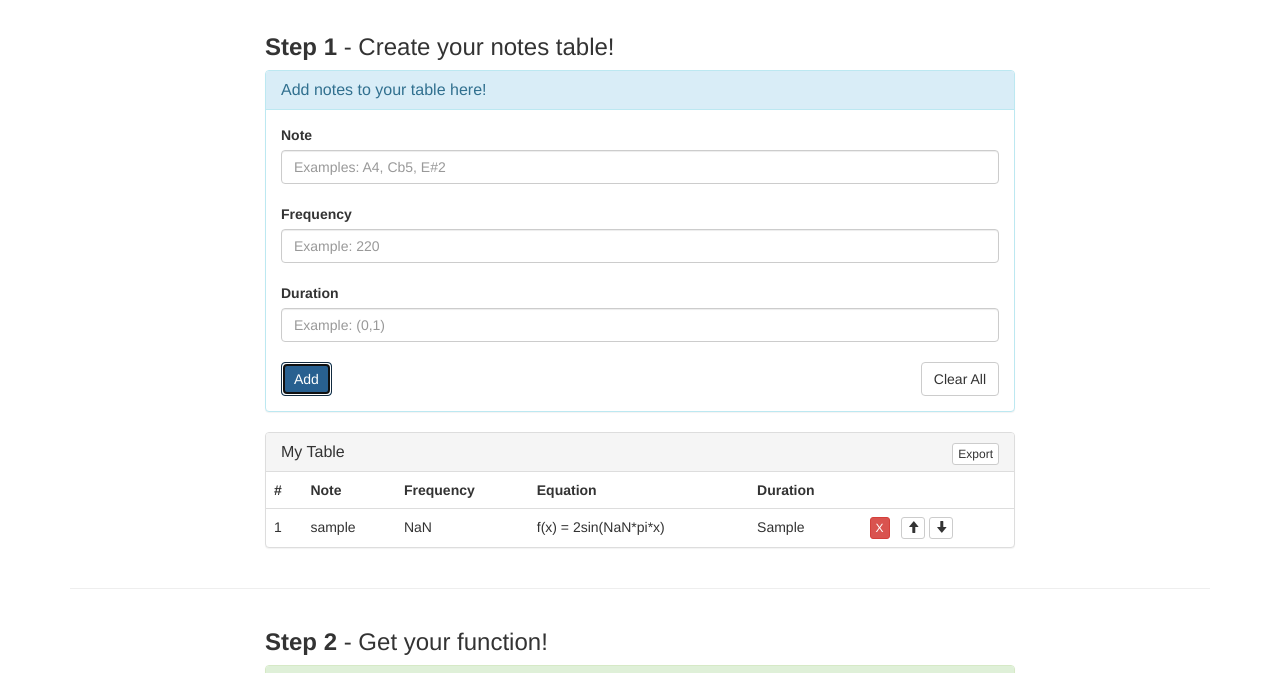
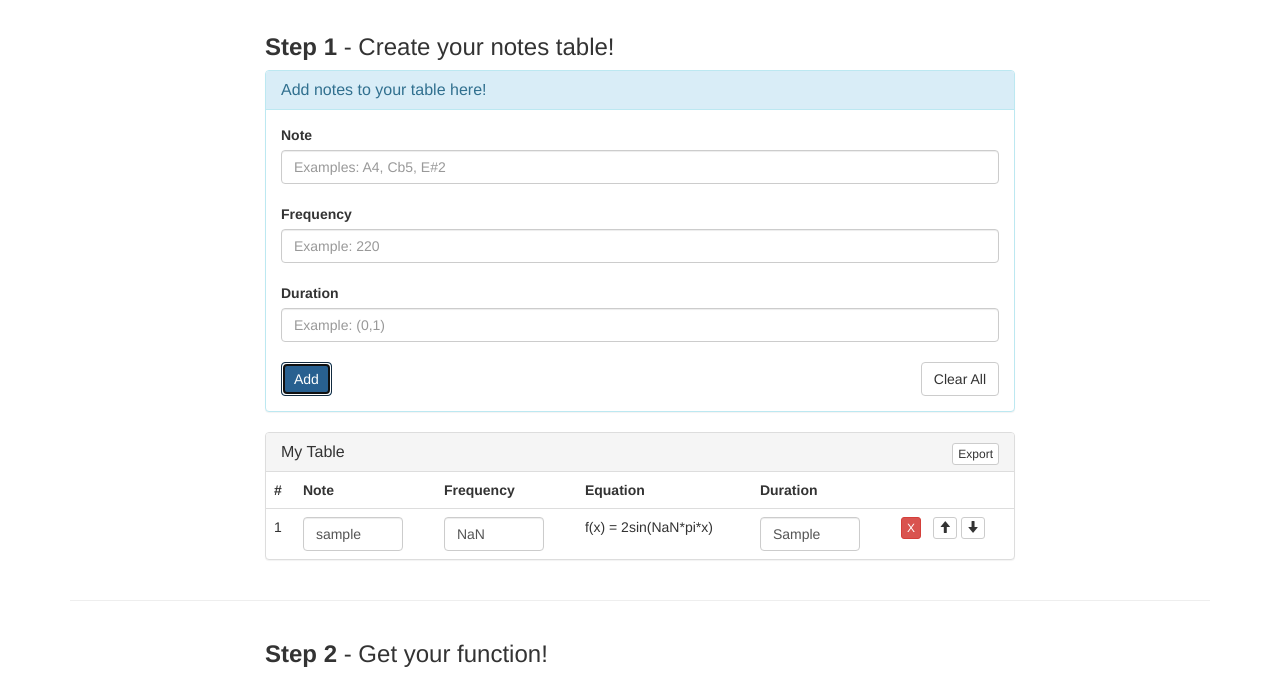
Before and after one commit to samkcarlile/sinewave-function-composer, a plain HTML site: page index.html in a window 1280 px wide. Both pictures are taken after typing "Sample", "Sample", "Sample" into the empty fields and a click on the button "Add". Shown: the part 58-731 px from the top of the page. Drawn offline with nearby package versions, Linux system fonts and the light colour scheme.

Commit message:
editing inline table rows

```diff
--- a/index.html
+++ b/index.html
@@ -4,6 +4,11 @@
     <title>Geogebra Sinewave Function Composer</title>
     <meta name="viewport" content="width=device-width, initial-scale=1">
     <link rel="stylesheet" type="text/css" href="css/bootstrap.min.css">
+    <style>
+    .edit-note {
+      max-width: 100px;
+    }
+    </style>
   </head>
   <body>
     <nav class="navbar navbar-default">
@@ -63,11 +68,21 @@
               </th>
 
               <tr v-for="(note, index) in notes">
-                <td>{{ index + 1 }}</td>
-                <td>{{ note.val }}</td>
-                <td>{{ note.freq }}</td>
-                <td>f(x) = 2sin({{ note.freq * 2 }}*pi*x)</td>
-                <td>{{ note.duration }}</td>
+                <td>
+                  {{ index + 1 }}
+                </td>
+                <td>
+                  <input v-model="note.val" type="text" class=" form-control edit-note">
+                </td>
+                <td>
+                  <input v-model="note.freq" type="text" class=" form-control edit-note">
+                </td>
+                <td>
+                  f(x) = 2sin({{ note.freq * 2 }}*pi*x)
+                </td>
+                <td>
+                  <input v-model="note.duration" type="text" class=" form-control edit-note">
+                </td>
                 <td>
                   <button v-on:click="removeNote(index)" class="btn btn-xs btn-danger">X</button>
                     &nbsp;
```
